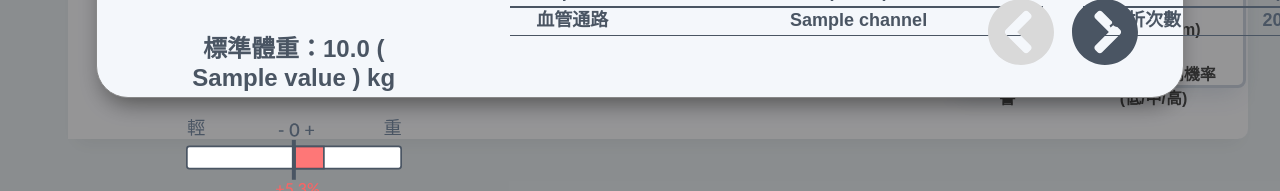
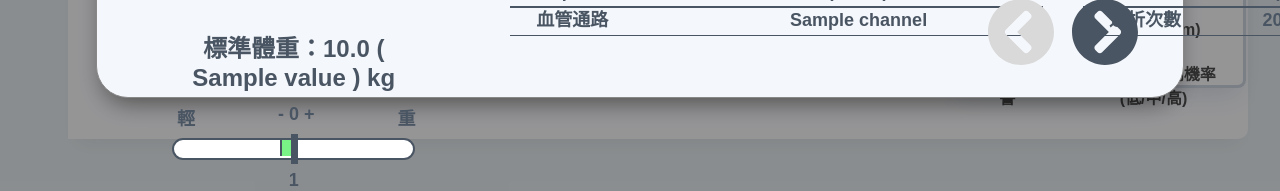
Before and after one commit to Azure0413-project/IDH, a Django app: template interface/templates/index.html in a window 1280 px wide. Shown: the part 836-1027 px from the top of the page. Run offline with Django 3.2, Linux system fonts and the light colour scheme; the template is opened without the code that fills it: most values are stand-ins (such as "Sample title", 1, 10 or a date in 2020).

Commit message:
[Feature]Add weight bar to the modal

```diff
--- a/interface/templates/index.html
+++ b/interface/templates/index.html
@@ -1237,7 +1237,27 @@
             <span class={{ diff.class }}>( {{ diff.value }} )</span> kg
           </div>
           <div class="weight-bar">
-            <img src="{%static 'img/weight.svg' %}" />
+            <div class="bar-top">
+              <div class="bar-text">輕</div>
+              <div class="bar-notation">- 0 +</div>
+              <div class="bar-text">重</div>
+            </div>
+            <div class="bar">
+              {% if diff.class == "diff-pos" %}
+              <div class="bar-white left"></div>
+              <div class="bar-divider"></div>
+              <div class="bar-white right">
+                <div class="bar-pos" style="width: {{ diff.per_width|default:0 }}%;"></div>
+              </div>
+              {% else %}
+              <div class="bar-white left">
+                <div class="bar-neg" style="width: {{ diff.per_width|default:0 }}%;"></div>
+              </div>
+              <div class="bar-divider"></div>
+              <div class="bar-white right"></div>
+              {% endif %}
+            </div>
+            <span class={{ diff.class }}>{{ diff.percentage }}</span>
           </div>
           {% endif %}
         </div>
--- a/static/css/modal.css
+++ b/static/css/modal.css
@@ -101,7 +101,7 @@
 
 .weight-num {
     font-size: 24px;
-    margin-bottom: 1em;
+    margin-bottom: 0.5em;
 }
 
 .diff-pos {
@@ -109,11 +109,66 @@
 }
 
 .diff-neg {
-    color: #88FF94;
+    color: #7AF386;
 }
 
-.weight-bar img {
-    width: 12em;
+.weight-bar {
+    display: flex;
+    flex-direction: column;
+}
+
+.weight-bar .bar-top {
+    display: flex;
+    justify-content: space-between;
+    padding: 0 3px 5px 8px;
+}
+
+.bar {
+    display: flex;
+    align-items: center;
+    position: relative;
+    margin: 3px 3px 10px 3px;
+}
+
+.bar-white {
+    background-color: #ffffff;
+    height: 1.2em;
+    width: 100%;
+    border: 0.15em solid #4A5563;
+    position: relative;
+}
+
+.left {
+    border-radius: 2em 0 0 2em;
+}
+
+.right {
+    border-radius: 0 2em 2em 0;
+}
+
+.bar-divider {
+    position: absolute;
+    left: 49%;
+    height: 1.7em;
+    width: 0.4em;
+    z-index: 9999;
+    background-color: #4A5563;
+}
+
+.bar-pos {
+    background-color: #fe7878;
+    border-right: 0.15em solid #4A5563;
+    position: absolute;
+    left: 0;
+    height: 0.9em;
+}
+
+.bar-neg {
+    background-color: #7AF386;
+    border-left: 0.15em solid #4A5563;
+    position: absolute;
+    right: 0;
+    height: 0.9em;
 }
 
 .modal-right {
```
Also changed, not shown: interface/views.py (+19 -18 lines), static/img/plot.png (deleted), static/img/plot_a3.png (deleted), static/img/plot_b5.png (deleted), static/img/plot_c3.png (deleted), static/img/plot_c5.png (deleted), static/img/plot_e5.png (deleted).
